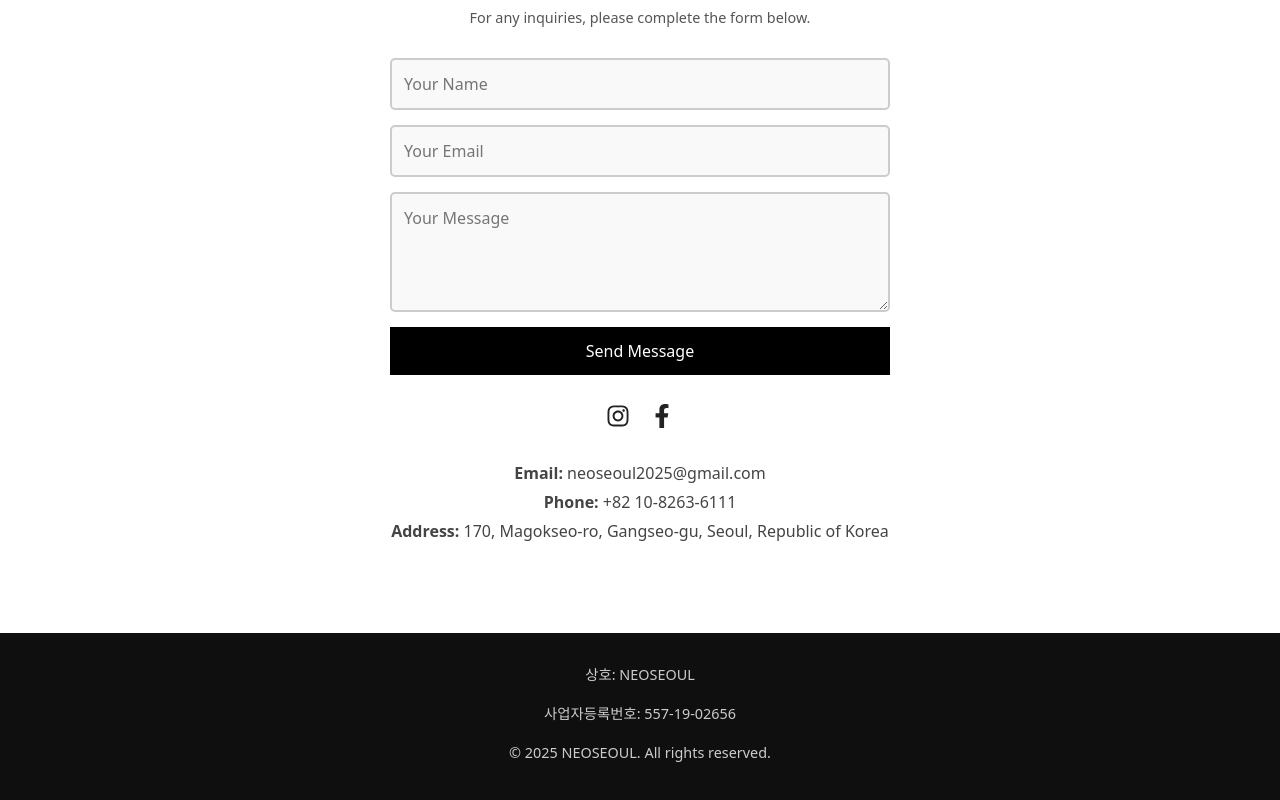
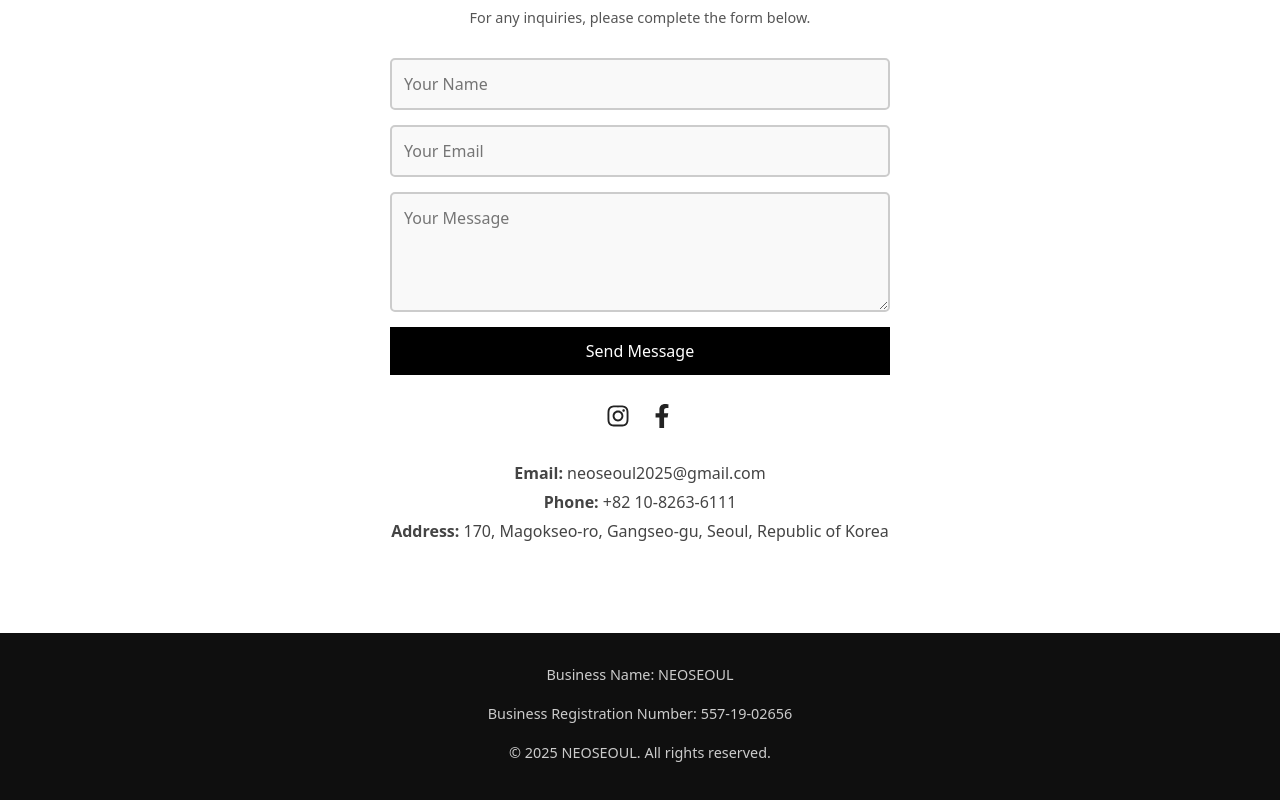
Before and after one commit to jangna93/neoseoul, a Next.js app: page / in a window 1280 px wide. Shown: the part 1622-2422 px from the top of the page. Built offline with nearby package versions, Linux system fonts and the light colour scheme.

Commit message:
Update Footer.js

```diff
--- a/components/Footer.js
+++ b/components/Footer.js
@@ -3,8 +3,8 @@ import styles from "../styles/Footer.module.css";
 export default function Footer() {
   return (
     <footer className={styles.footer}>
-      <p>상호: NEOSEOUL</p>
-      <p>사업자등록번호: 557-19-02656</p>
+      <p>Business Name: NEOSEOUL</p>
+      <p>Business Registration Number: 557-19-02656</p>
       <p>© 2025 NEOSEOUL. All rights reserved.</p>
     </footer>
   );
```
